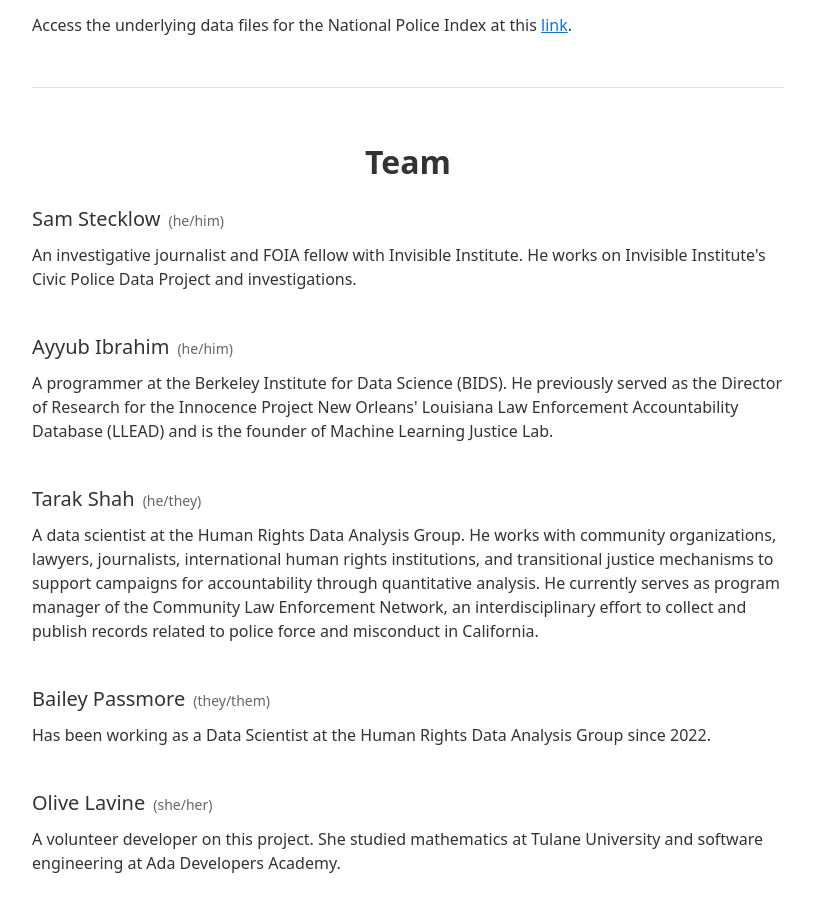
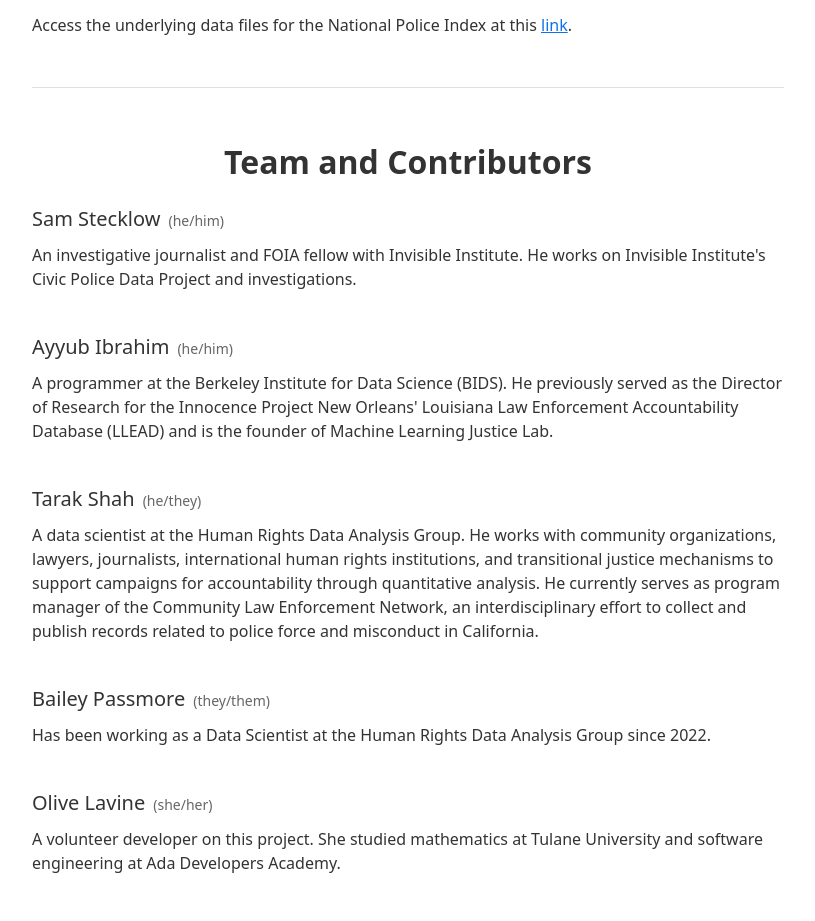
Before and after one commit to ayyubibrahimi/us-post-front-end, a Next.js app in the folder web/: page /info/about in a window 1280 px wide. Shown: the part 1180-2101 px from the top of the page, without its empty margins (232-1047 px from the left). Built offline with nearby package versions, Linux system fonts and the light colour scheme; no server answers; a web font is replaced by a local one.

Commit message:
fix: changed team -> team and contributors

```diff
--- a/web/pages/info/about.tsx
+++ b/web/pages/info/about.tsx
@@ -87,7 +87,7 @@ const AboutPage: React.FC = () => (
 
     <hr className={styles.divider} />
 
-    <h2 className={styles.heading}>Team</h2>
+    <h2 className={styles.heading}>Team and Contributors</h2>
     <div className={styles.teamContainer}>
       <section className={styles.teamMember}>
         <h3 className={styles.teamMemberName}>
```
